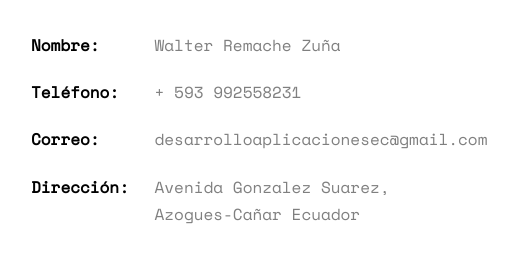
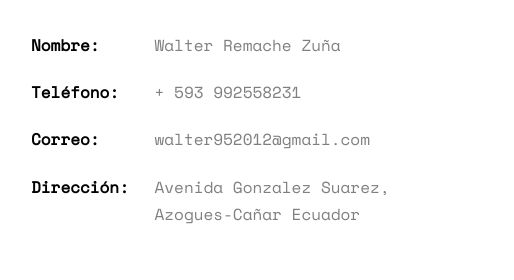
Before and after one commit to walter27/portafolio, a website: page pages/index.html in a window 1280 px wide. Shown: the part 1040-1320 px from the top of the page, 39-553 px from the left. Drawn offline with nearby package versions, Linux system fonts and the light colour scheme; files whose address does not match are found by name.

Commit message:
fix:change text

```diff
--- a/pages/index.html
+++ b/pages/index.html
@@ -84,7 +84,7 @@
                         <ul class="info">
                             <li><span class="first-block">Nombre:</span><span class="second-block">Walter Remache Zuña</span></li>
                             <li><span class="first-block">Teléfono:</span><span class="second-block">+ 593 992558231</span></li>
-                            <li><span class="first-block">Correo:</span><span class="second-block">desarrolloaplicacionesec@gmail.com</span></li>
+                            <li><span class="first-block">Correo:</span><span class="second-block">walter952012@gmail.com</span></li>
                             <li><span class="first-block">Dirección:</span><span class="second-block">Avenida Gonzalez Suarez, Azogues-Cañar Ecuador</span></li>
                         </ul>
                     </div>
```
